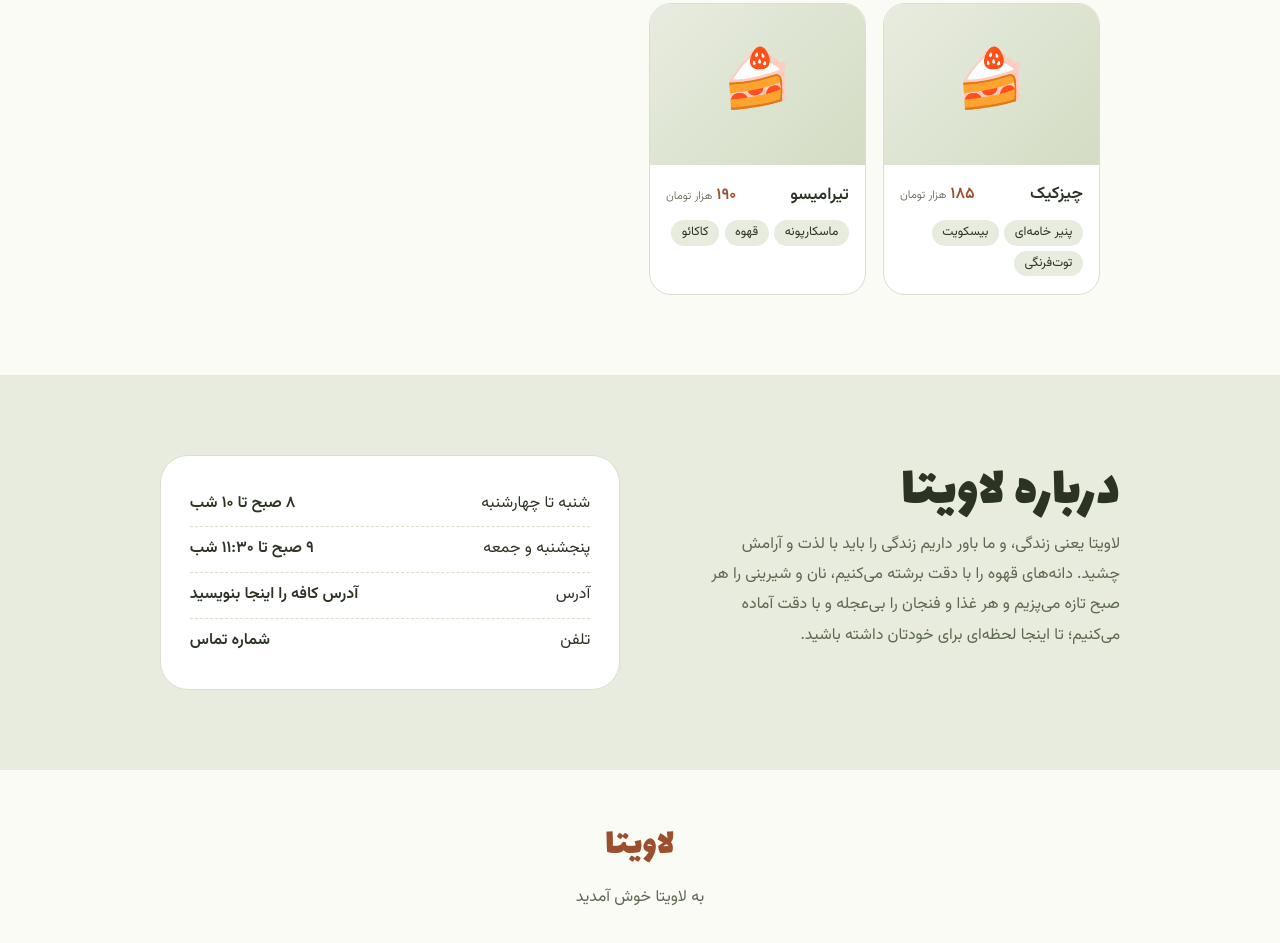
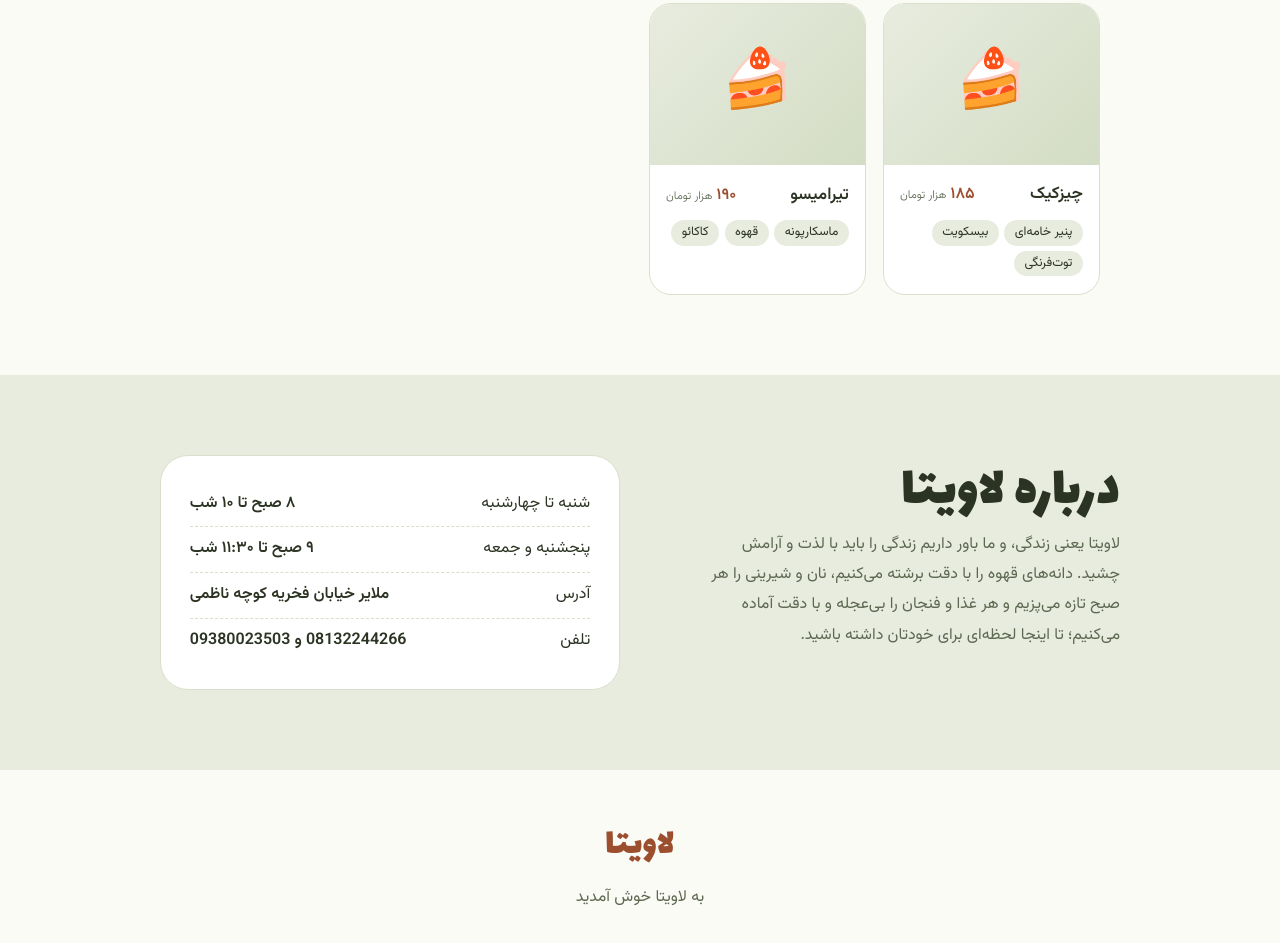
Before and after one commit to sadra1387norozi/lavita, a plain HTML site: page index.html in a window 1280 px wide. Shown: the part 5976-6919 px from the top of the page. Drawn offline with Linux system fonts and the light colour scheme.

Commit message:
Update index.html

```diff
--- a/index.html
+++ b/index.html
@@ -186,8 +186,8 @@ footer b{font-family:'Lalezar',serif;font-size:2.4rem;color:var(--red);font-weig
     <div class="hours">
       <div><span>شنبه تا چهارشنبه</span><b>۸ صبح تا ۱۰ شب</b></div>
       <div><span>پنجشنبه و جمعه</span><b>۹ صبح تا ۱۱:۳۰ شب</b></div>
-      <div><span>آدرس</span><b>آدرس کافه را اینجا بنویسید</b></div>
-      <div><span>تلفن</span><b>شماره تماس</b></div>
+      <div><span>آدرس</span><b>ملایر خیابان فخریه کوچه ناظمی</b></div>
+      <div><span>تلفن</span><b>08132244266 و 09380023503</b></div>
     </div>
   </div>
 </section>
```
